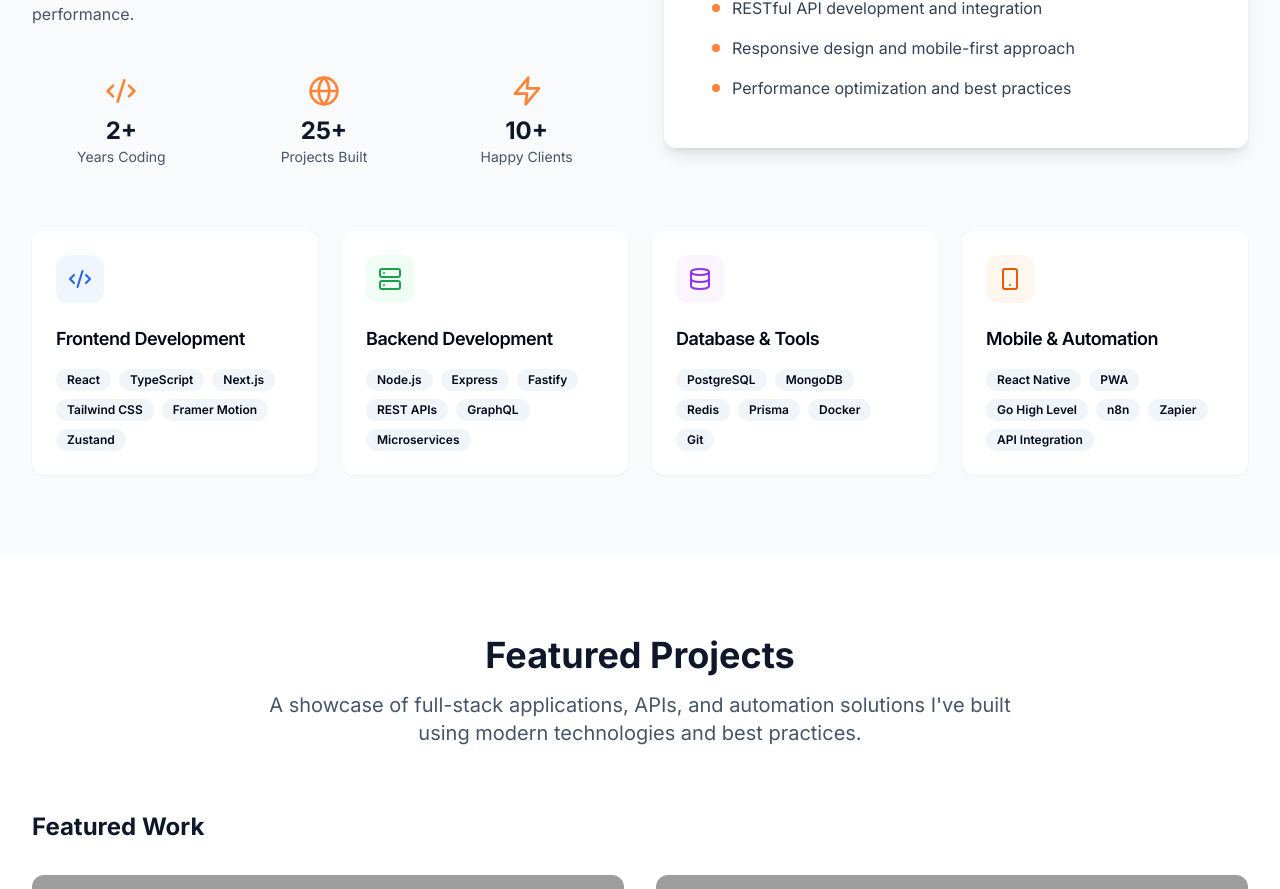
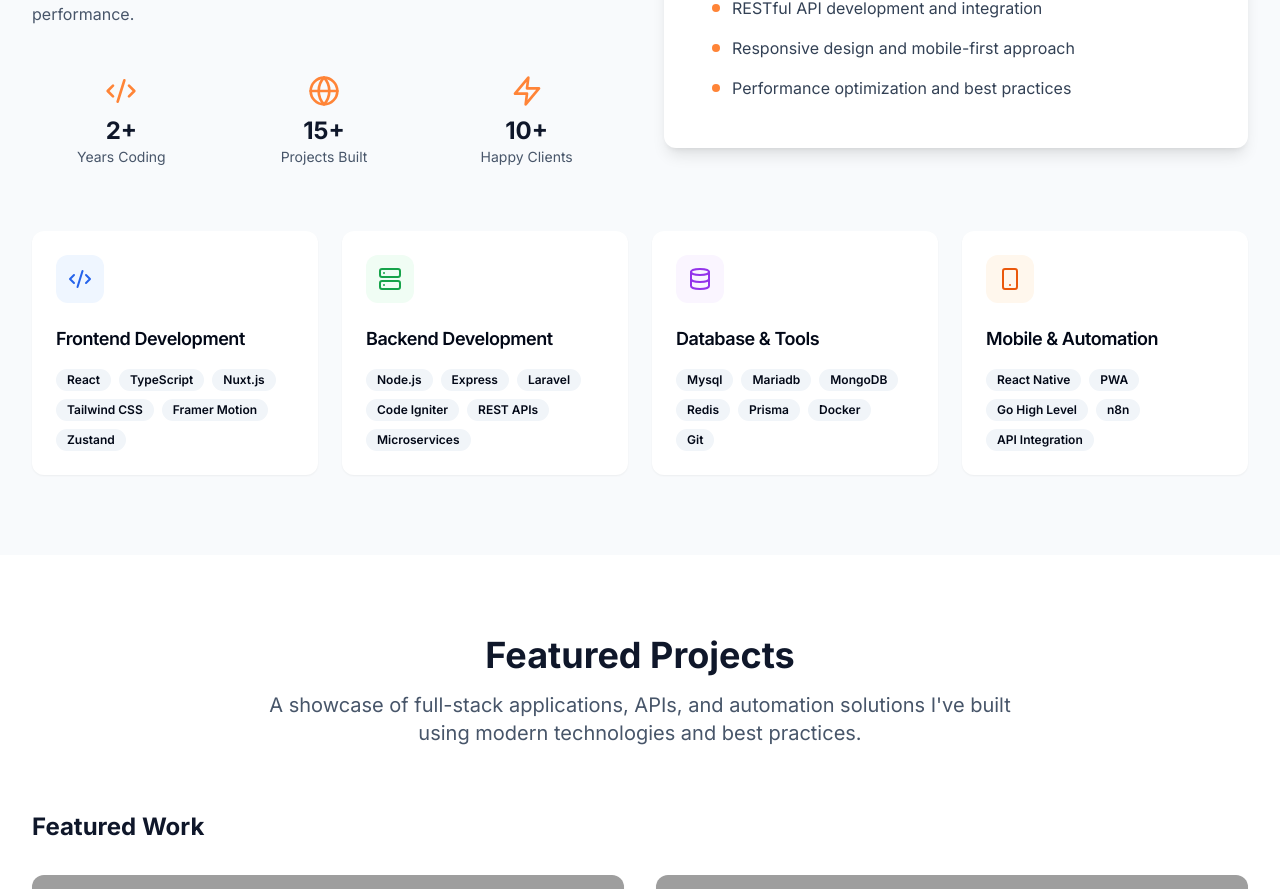
Before and after one commit to NeilAdrian-0423/web-porfolio, a React (Vite) app: page / in a window 1280 px wide. Shown: the part 1355-2244 px from the top of the page. Built offline with nearby package versions, Linux system fonts and the light colour scheme; grey boxes are pictures that could not be loaded.

Commit message:
Languages updates

```diff
--- a/src/components/About.tsx
+++ b/src/components/About.tsx
@@ -11,28 +11,28 @@ const About: React.FC = () => {
       icon: Code2,
       color: "text-blue-600",
       bgColor: "bg-blue-50",
-      items: ["React", "TypeScript", "Next.js", "Tailwind CSS", "Framer Motion", "Zustand"]
+      items: ["React", "TypeScript", "Nuxt.js", "Tailwind CSS", "Framer Motion", "Zustand"]
     },
     {
       category: "Backend Development",
       icon: Server,
       color: "text-green-600",
       bgColor: "bg-green-50",
-      items: ["Node.js", "Express", "Fastify", "REST APIs", "GraphQL", "Microservices"]
+      items: ["Node.js", "Express", "Laravel", "Code Igniter", "REST APIs", "Microservices"]
     },
     {
       category: "Database & Tools",
       icon: Database,
       color: "text-purple-600",
       bgColor: "bg-purple-50",
-      items: ["PostgreSQL", "MongoDB", "Redis", "Prisma", "Docker", "Git"]
+      items: ["Mysql",  "Mariadb", "MongoDB", "Redis", "Prisma", "Docker", "Git"]
     },
     {
       category: "Mobile & Automation",
       icon: Smartphone,
       color: "text-orange-600",
       bgColor: "bg-orange-50",
-      items: ["React Native", "PWA", "Go High Level", "n8n", "Zapier", "API Integration"]
+      items: ["React Native", "PWA", "Go High Level", "n8n", "API Integration"]
     }
   ];
 
@@ -107,7 +107,7 @@ const About: React.FC = () => {
             >
               {[
                 { number: "2+", label: "Years Coding", icon: Code2 },
-                { number: "25+", label: "Projects Built", icon: Globe },
+                { number: "15+", label: "Projects Built", icon: Globe },
                 { number: "10+", label: "Happy Clients", icon: Zap },
               ].map((stat) => (
                 <motion.div
```
